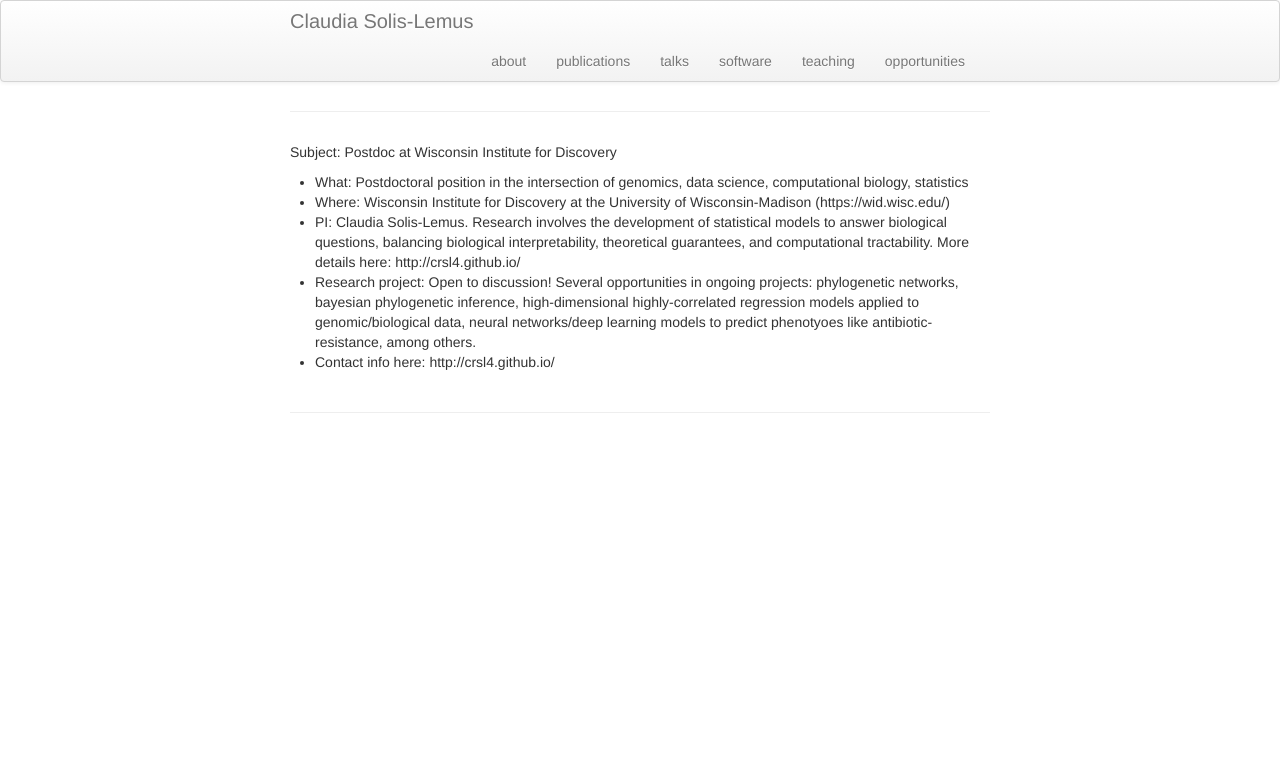
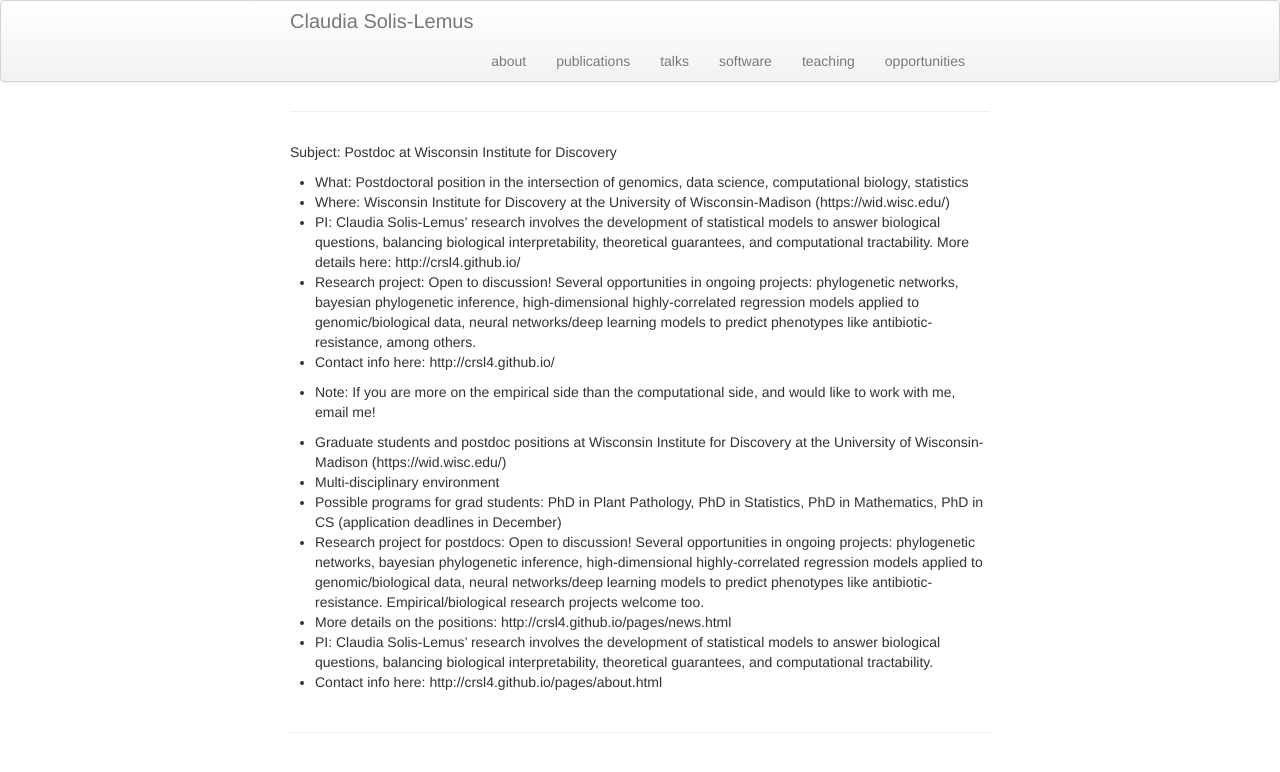
Before and after one commit to crsl4/crsl4.github.io, a Jekyll site: the page built from pages/postdoc1.md, in a window 1280 px wide. Shown: the top 772 px of the page. Built offline with Jekyll 4.4.1, drawn with Linux system fonts in a browser that asks for light colours; our own code applies the rules of GitHub Pages for plain Markdown files.

Commit message:
hidden file

```diff
--- a/pages/postdoc1.md
+++ b/pages/postdoc1.md
@@ -2,6 +2,17 @@ Subject: Postdoc at Wisconsin Institute for Discovery
 
 - What: Postdoctoral position in the intersection of genomics, data science, computational biology, statistics
 - Where: Wisconsin Institute for Discovery at the University of Wisconsin-Madison (https://wid.wisc.edu/)
-- PI: Claudia Solis-Lemus. Research involves the development of statistical models to answer biological questions, balancing biological interpretability, theoretical guarantees, and computational tractability. More details here: http://crsl4.github.io/
-- Research project: Open to discussion! Several opportunities in ongoing projects: phylogenetic networks, bayesian phylogenetic inference, high-dimensional highly-correlated regression models applied to genomic/biological data, neural networks/deep learning models to predict phenotyoes like antibiotic-resistance, among others.
+- PI: Claudia Solis-Lemus' research involves the development of statistical models to answer biological questions, balancing biological interpretability, theoretical guarantees, and computational tractability. More details here: http://crsl4.github.io/
+- Research project: Open to discussion! Several opportunities in ongoing projects: phylogenetic networks, bayesian phylogenetic inference, high-dimensional highly-correlated regression models applied to genomic/biological data, neural networks/deep learning models to predict phenotypes like antibiotic-resistance, among others.
 - Contact info here: http://crsl4.github.io/
+
+- Note: If you are more on the empirical side than the computational side, and would like to work with me, email me!
+
+
+- Graduate students and postdoc positions at Wisconsin Institute for Discovery at the University of Wisconsin-Madison (https://wid.wisc.edu/)
+- Multi-disciplinary environment
+- Possible programs for grad students: PhD in Plant Pathology, PhD in Statistics, PhD in Mathematics, PhD in CS (application deadlines in December)
+- Research project for postdocs: Open to discussion! Several opportunities in ongoing projects: phylogenetic networks, bayesian phylogenetic inference, high-dimensional highly-correlated regression models applied to genomic/biological data, neural networks/deep learning models to predict phenotypes like antibiotic-resistance. Empirical/biological research projects welcome too.
+- More details on the positions: http://crsl4.github.io/pages/news.html
+- PI: Claudia Solis-Lemus' research involves the development of statistical models to answer biological questions, balancing biological interpretability, theoretical guarantees, and computational tractability.
+- Contact info here: http://crsl4.github.io/pages/about.html
```
